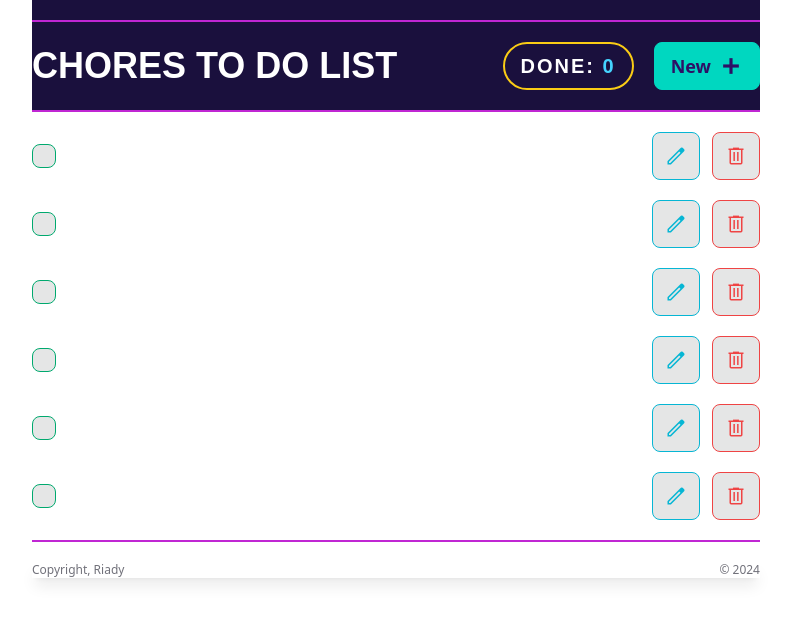
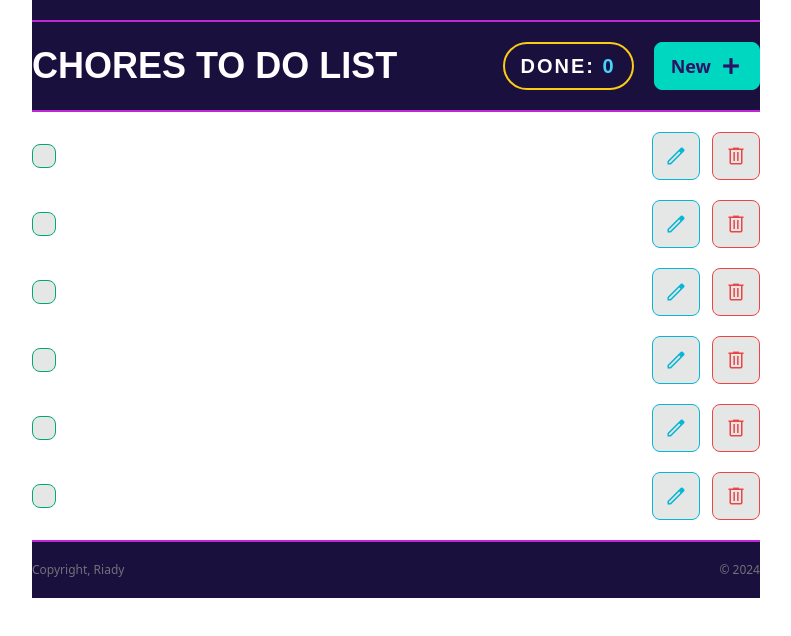
Before and after one commit to AnakUtara/JCWD-React-ToDoList, a React (Vite) app: page / in a window 1280 px wide. Shown: the top 636 px of the page, without its empty margins (244-1035 px from the left). Built offline with nearby package versions, Linux system fonts and the light colour scheme; a web font is replaced by a local one.

Commit message:
refactor<footer> combine separator and footer into one component

```diff
--- a/src/App.jsx
+++ b/src/App.jsx
@@ -39,7 +39,7 @@ function App() {
 	return (
 		<>
 			<div className="max-w-[768px] mx-auto my-0">
-				<div className="flex flex-col items-center justify-center p-5 pt-0 text-white">
+				<div className="flex flex-col items-center justify-between p-5 pt-0 text-white">
 					<header className="w-full sticky top-0 bg-[#1a103d] mb-5">
 						<Separator margin="my-5" />
 						<Header logo={"Chores To Do List"}>
@@ -53,7 +53,7 @@ function App() {
 										setIsInputEmpty(false);
 									}}
 									btnClass={
-										"fixed bottom-10 right-3 z-10 md:static md:flex items-center btn max-[767px]:btn-square btn-md btn-accent text-violet-950 hover:bg-yellow-200 shadow-sm shadow-black md:shadow-none"
+										"fixed bottom-20 right-5 z-10 md:static md:flex items-center btn max-[767px]:btn-square btn-md btn-accent text-violet-950 hover:bg-yellow-200 shadow-sm shadow-black md:shadow-none"
 									}
 									btnIcon={"add"}
 									btnIconClass={"material-symbols-outlined font-bold"}
@@ -85,7 +85,6 @@ function App() {
 							/>
 						))}
 					</List>
-					<Separator />
 					<Footer>
 						<p>Copyright, Riady</p>
 						<p>&copy; {new Date().getFullYear()}</p>
--- a/src/components/Counter.jsx
+++ b/src/components/Counter.jsx
@@ -1,7 +1,7 @@
 /* eslint-disable react/prop-types */
 export default function Counter({ title, state }) {
 	return (
-		<h2 className="bg-[#1a103d] font-gaba font-semibold tracking-widest text-xl fixed left-3 bottom-10 z-20 shadow-sm shadow-black md:static md:shadow-none border-2 border-yellow-400 px-4 py-2 rounded-full">
+		<h2 className="bg-[#1a103d] font-gaba font-semibold tracking-widest text-xl fixed left-5 bottom-20 z-20 shadow-sm shadow-black md:static md:shadow-none border-2 border-yellow-400 px-4 py-2 rounded-full">
 			{title} <span className="text-[#45d4ff]">{state}</span>
 		</h2>
 	);
--- a/src/components/Footer.jsx
+++ b/src/components/Footer.jsx
@@ -1,8 +1,10 @@
 /* eslint-disable react/prop-types */
+import Separator from "./Separator";
 export default function Footer({ children }) {
 	return (
-		<footer className="text-[10px] md:text-xs text-zinc-500 flex justify-between items-center w-full relative -translate-y-4 md:-translate-y-5 mt-5 shadow-lg -z-10 md:z-0">
-			{children}
+		<footer className="text-[10px] bg-[#1a103d] md:text-xs text-zinc-500 w-full pb-5">
+			<Separator />
+			<div className="flex justify-between items-center">{children}</div>
 		</footer>
 	);
 }
```
